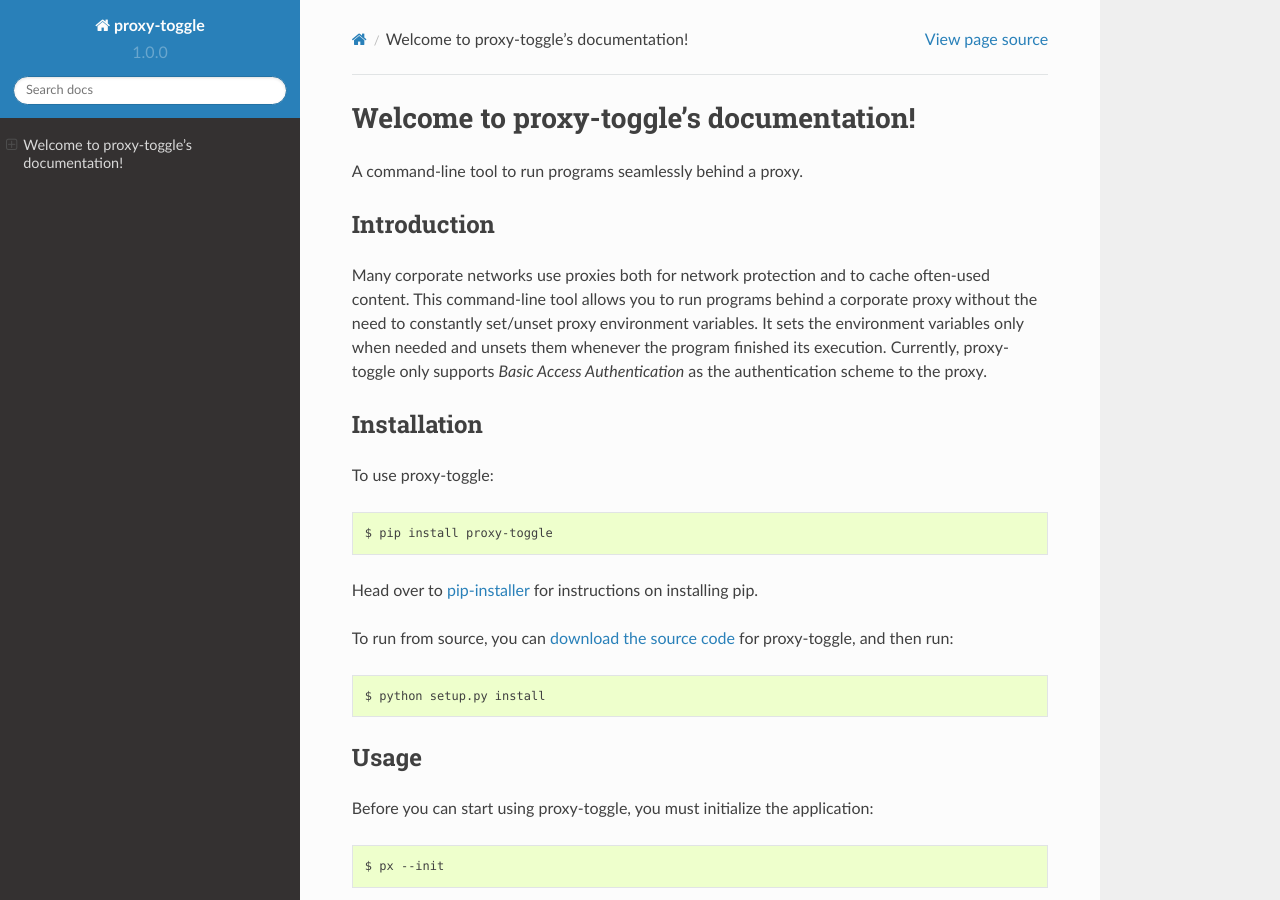
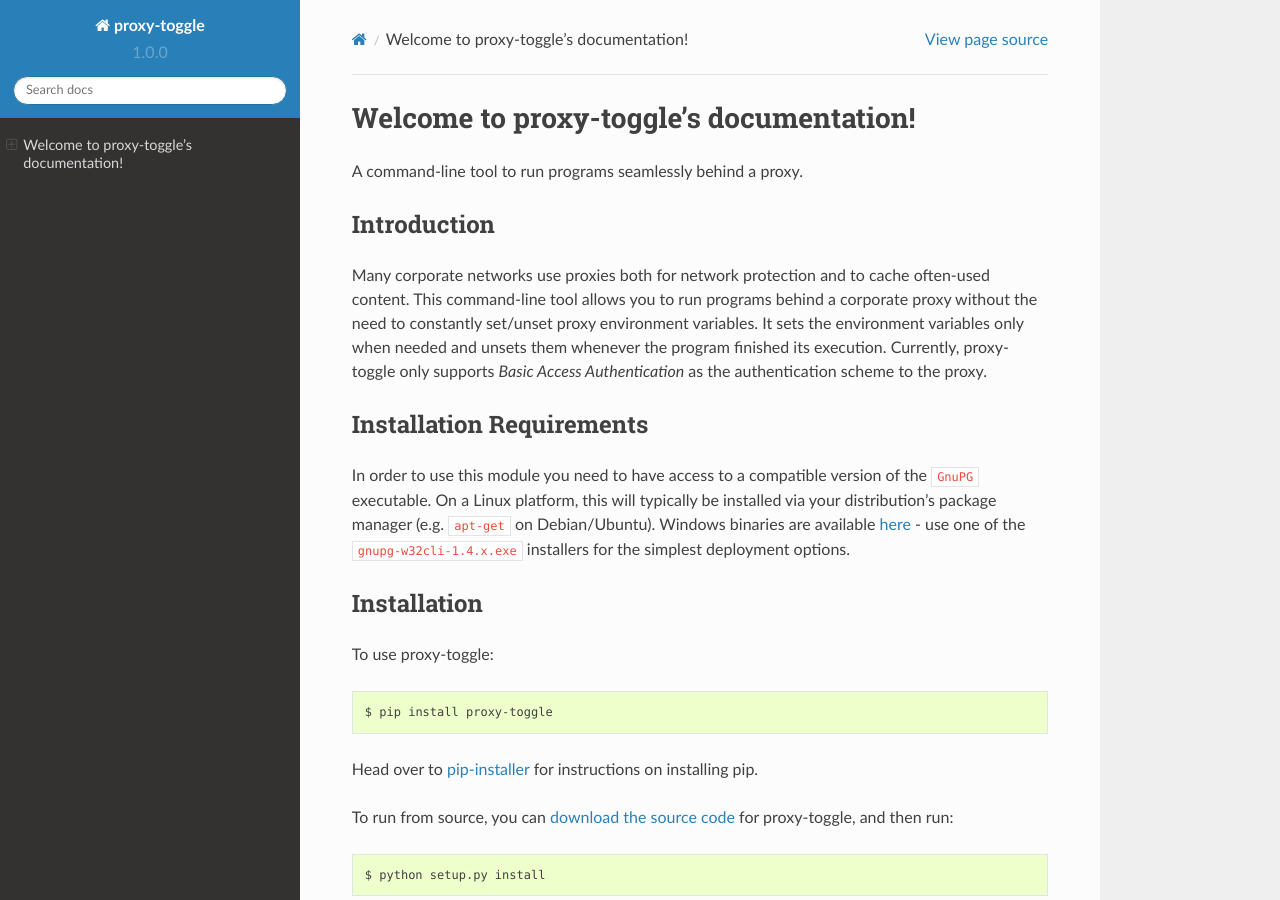
Before and after one commit to beylsp/proxy-toggle, a Sphinx documentation site: the page built from docs/index.rst, in a window 1280 px wide and 900 px high. Built offline with Sphinx 7.4.7 and the Read the Docs theme 2.0.0, drawn with Linux system fonts in a browser that asks for light colours; cross-references to code outside the pages are shown as plain code.

Commit message:
Update gnupg dependency

```diff
--- a/HISTORY.rst
+++ b/HISTORY.rst
@@ -31,3 +31,8 @@
 -----
 
 - Bugfix: no error reported when 'px --test' fails
+
+1.0.6
+-----
+- Fix #1: Raise SystemExit with error message when RuntimeError occurs as it doesn't have errno attribute
+- Update gnupg dependency: python-gnupg instead of outdated gnupg
--- a/README.rst
+++ b/README.rst
@@ -27,6 +27,11 @@
 ------------
 
 Many corporate networks use proxies both for network protection and to cache often-used content. This command-line tool allows you to run programs behind a corporate proxy without the need to constantly set/unset proxy environment variables. It sets the environment variables only when needed and unsets them whenever the program finished its execution. Currently, proxy-toggle only supports *Basic Access Authentication* as the authentication scheme to the proxy.
+
+Installation Requirements
+-------------------------
+
+In order to use this module you need to have access to a compatible version of the :bash:`GnuPG` executable. On a Linux platform, this will typically be installed via your distribution's package manager (e.g. :bash:`apt-get` on Debian/Ubuntu). Windows binaries are available `here <ftp://ftp.gnupg.org/gcrypt/binary>`_ - use one of the :bash:`gnupg-w32cli-1.4.x.exe` installers for the simplest deployment options.
 
 Installation
 ------------
--- a/docs/index.rst
+++ b/docs/index.rst
@@ -11,6 +11,11 @@
 Introduction
 ------------
 Many corporate networks use proxies both for network protection and to cache often-used content. This command-line tool allows you to run programs behind a corporate proxy without the need to constantly set/unset proxy environment variables. It sets the environment variables only when needed and unsets them whenever the program finished its execution. Currently, proxy-toggle only supports *Basic Access Authentication* as the authentication scheme to the proxy.
+
+Installation Requirements
+-------------------------
+
+In order to use this module you need to have access to a compatible version of the :bash:`GnuPG` executable. On a Linux platform, this will typically be installed via your distribution's package manager (e.g. :bash:`apt-get` on Debian/Ubuntu). Windows binaries are available `here <ftp://ftp.gnupg.org/gcrypt/binary>`_ - use one of the :bash:`gnupg-w32cli-1.4.x.exe` installers for the simplest deployment options.
 
 Installation
 ------------
--- a/requirements.txt
+++ b/requirements.txt
@@ -1,2 +1,2 @@
-gnupg
+python-gnupg
 six
```
Also changed, not shown: 1 other file.
